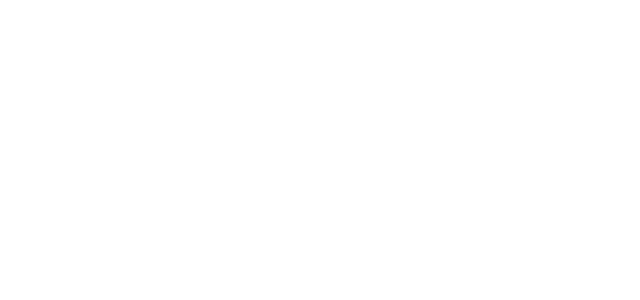
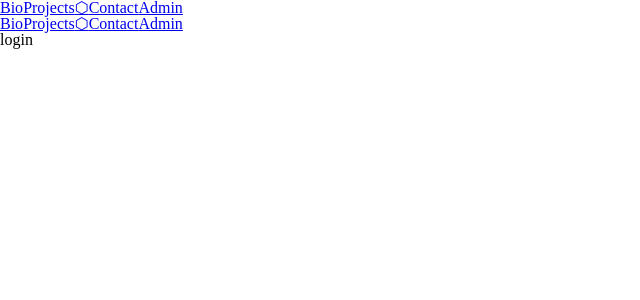
Before and after one commit to richanynguon/portfolio-editor-gui-frontend, a React (Create React App) app: page /login in a window 1280 px wide. Shown: the top 300 px of the page, without its empty margins (0-640 px from the left). Built offline with nearby package versions, Linux system fonts and the light colour scheme.

Commit message:
set up skeleton for portfolio

```diff
--- a/src/App.tsx
+++ b/src/App.tsx
@@ -1,12 +1,17 @@
 import React from 'react';
 import Portfolio from './pages/Portfolio'
 import { Route } from 'react-router';
+import PrivateRoute from './utils/PrivateRoute';
+import Admin from './pages/Admin';
+import NavBar from './components/navbar/NavBar';
 
 
 const App: React.FC = () => {
   return (
     <div >
-      <Route exact path='/' component={Portfolio} />
+      <NavBar/>
+      <Route path='/' component={Portfolio} />
+      <PrivateRoute path='/admin' Component={Admin} />
     </div>
   );
 }
--- /dev/null
+++ b/src/components/bio/Bio.tsx
@@ -0,0 +1,9 @@
+import React from 'react'
+
+export default function Bio() {
+  return (
+    <div>
+      bio
+    </div>
+  )
+}
--- /dev/null
+++ b/src/components/contact/Contact.tsx
@@ -0,0 +1,9 @@
+import React from 'react'
+
+export default function Contact() {
+  return (
+    <div>
+     contact text
+    </div>
+  )
+}
--- /dev/null
+++ b/src/components/login/Login.tsx
@@ -0,0 +1,10 @@
+import React from 'react'
+
+export default function Login() {
+  return (
+    <div>
+      login
+
+    </div>
+  )
+}
--- /dev/null
+++ b/src/components/navbar/NavBar.tsx
@@ -0,0 +1,26 @@
+import React, { useState, useEffect } from 'react'
+import { NavLink } from 'react-router-dom'
+
+export default function NavBar() {
+  const [isAuth, setIsAuth] = useState(false)
+
+  useEffect(() => {
+    const token = localStorage.getItem('token')
+    if (!token) {
+      setIsAuth(false)
+    } else {
+      setIsAuth(true)
+    }
+  }, [])
+
+  return (
+    <header>
+      <NavLink to='/bio'>Bio</NavLink>
+      <NavLink to='/projects'>Projects</NavLink>
+      <NavLink to='/welcome'>&#x2B21;</NavLink>
+      <NavLink to='/contact'>Contact</NavLink>
+      <NavLink to='/login'>Admin</NavLink>
+
+    </header>
+  )
+}
--- /dev/null
+++ b/src/components/projects/Projects.tsx
@@ -0,0 +1,9 @@
+import React from 'react'
+
+export default function Projects() {
+  return (
+    <div>
+      project
+    </div>
+  )
+}
--- /dev/null
+++ b/src/components/welcome/Welcome.tsx
@@ -0,0 +1,11 @@
+import React from 'react'
+
+const Welcome: React.FC = () => {
+  return (
+    <div>
+      <p>welcome</p>
+    </div>
+  )
+}
+
+export default Welcome;
--- a/src/pages/Portfolio.tsx
+++ b/src/pages/Portfolio.tsx
@@ -1,9 +1,27 @@
 import React from 'react'
+import { Switch, Route } from 'react-router'
+import Welcome from '../components/welcome/Welcome'
+import Bio from '../components/bio/Bio'
+import Contact from '../components/contact/Contact'
+import Projects from '../components/projects/Projects'
+import Login from '../components/login/Login'
+import NavBar from '../components/navbar/NavBar'
 
 const Portfolio: React.FC = () => {
   return (
     <div>
-      Test from Portfolio
+      {/* Nav Bar at the beginning but disappears as scroll and reappears after animation*/}
+      <NavBar />
+      <div className='parallax'></div>
+      <div>
+        <Switch>
+          <Route path='/welcome' component={Welcome} />
+          <Route path='/bio' component={Bio} />
+          <Route path='/contact' component={Contact} />
+          <Route path='/projects' component={Projects} />
+          <Route path='/login' component={Login} />
+        </Switch>
+      </div>
     </div>
   )
 }
--- a/src/utils/PrivateRoute.tsx
+++ b/src/utils/PrivateRoute.tsx
@@ -1,19 +1,20 @@
-import React, { Component } from "react";
+import React, {  ReactType } from "react";
 import { Route, Redirect } from "react-router-dom";
 
 interface PrivateRouteProps  {
-  component: Component,
+  Component:  ReactType,
+  path: string,
 }
 
-const PrivateRoute: React.FC<PrivateRouteProps> = ({ component, ...rest }) => {
+const PrivateRoute: React.FC<PrivateRouteProps> = ({ Component, path }) => {
   return (
     <Route
-      {...rest}
+      path={path}
       render={props =>
         localStorage.getItem("token") ? (
           <Component {...props} />
         ) : (
-          <Redirect to="/landing" />
+          <Redirect to="/" />
         )
       }
     />
```
Also changed, not shown: 1 other file (tests, documents, lock files or other folders).
